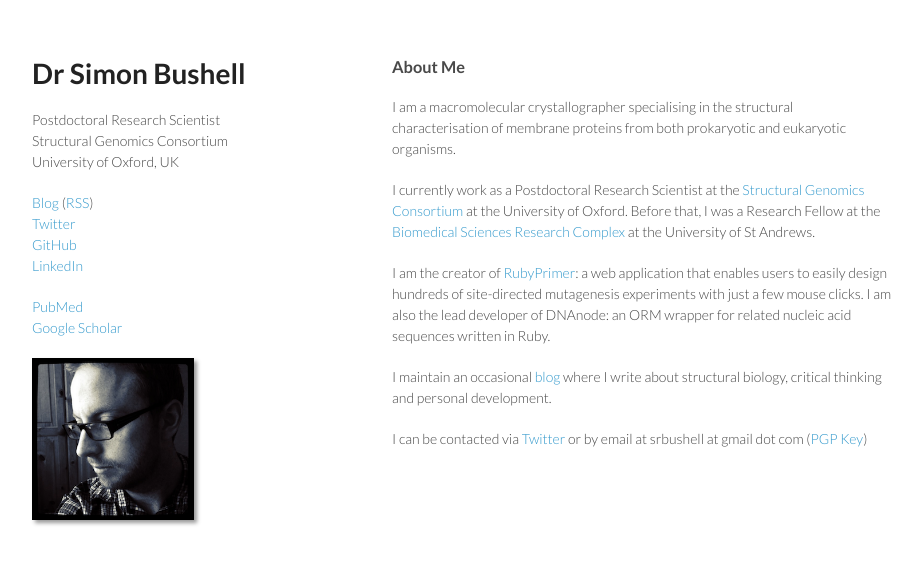
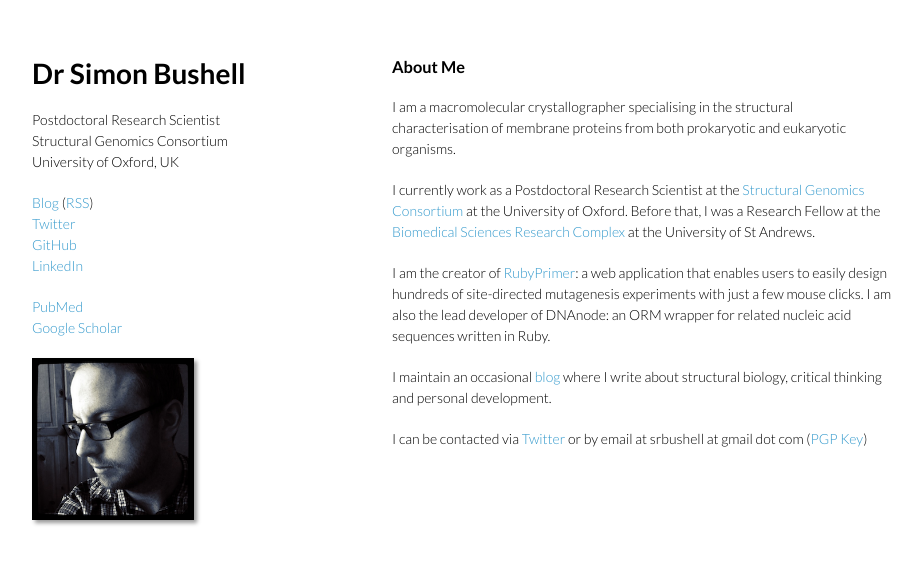
Before and after one commit to simonbushell/simonbushell.github.com, a Jekyll site: the page built from index.md, in a window 1280 px wide. Shown: the top 564 px of the page, without its empty margins (178-1100 px from the left). Built offline with Jekyll 4.4.1, drawn with Linux system fonts in a browser that asks for light colours.

Commit message:
changed text colour to black for clarity

```diff
--- a/stylesheets/styles.css
+++ b/stylesheets/styles.css
@@ -3,12 +3,12 @@
 body {
   padding:50px;
   font:14px/1.5 Lato, "Helvetica Neue", Helvetica, Arial, sans-serif;
-  color:#474747;
+  color:#000000;
   font-weight:300;
 }
 
 h1, h2, h3, h4, h5, h6 {
-  color:#222;
+  color:#000000;
   margin:0 0 20px;
 }
 
@@ -22,14 +22,6 @@ h1, h2, h3 {
 
 h1 {
   font-size:28px;
-}
-
-h2 {
-  color:#393939;
-}
-
-h3, h4, h5, h6 {
-  color:#494949;
 }
 
 a {
@@ -116,12 +108,12 @@ article img {
 }
 
 #siteTitle {
-  color:#393939;
+  color:#000000;
   text-decoration:bold;
 }
 
 .postTitle {
-  color:#494949;
+  color:#000000;
   font-weight:bold;
 }
 
```
